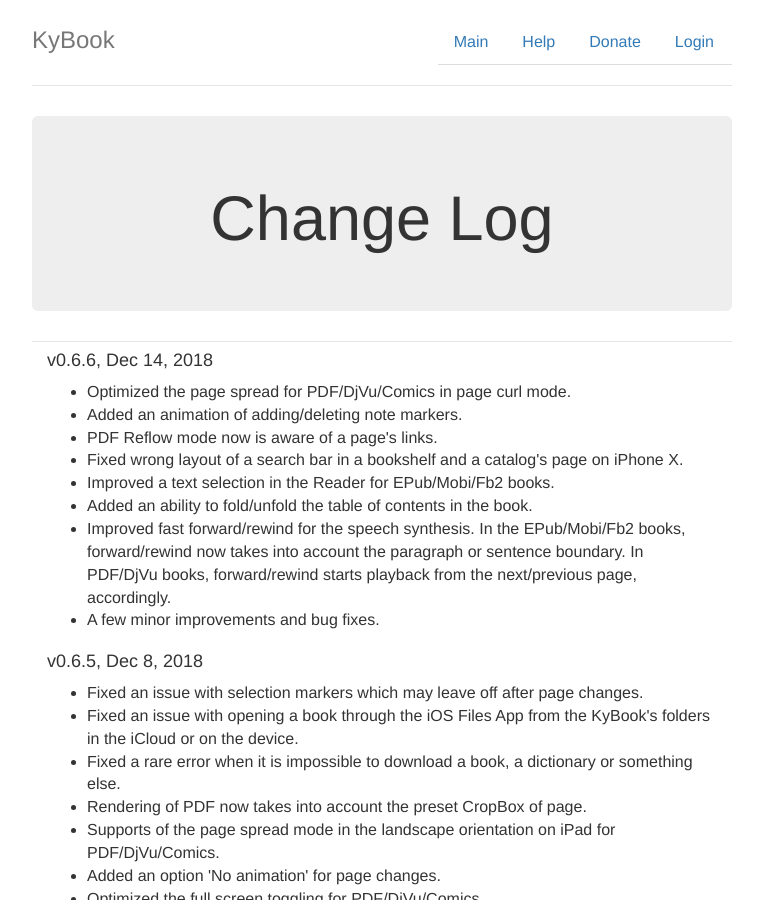
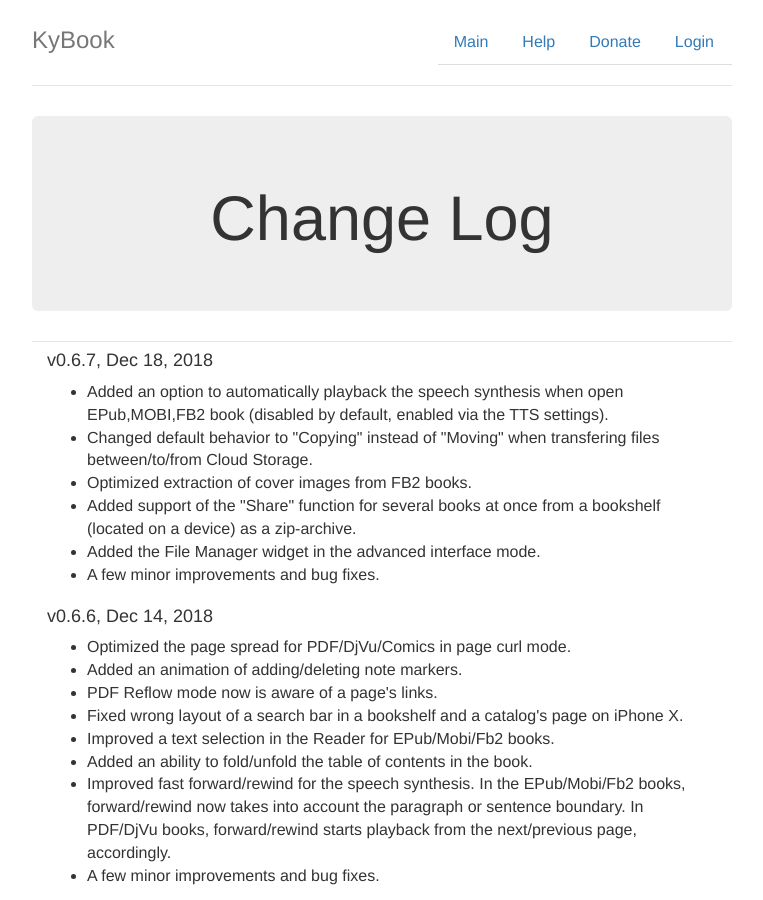
Before and after one commit to kolyvan/kybook-reader.com, a Jekyll site: the page built from changelog.html, in a window 1280 px wide and 900 px high. Shown: the whole window, without its empty margins (258-1021 px from the left). Built offline with Jekyll 4.4.1, drawn with Linux system fonts in a browser that asks for light colours.

Commit message:
update for app release v0.6.7

```diff
--- a/changelog.html
+++ b/changelog.html
@@ -5,6 +5,18 @@
 
 <div class="jumbotron">
 <h1>Change Log</h1>
+</div>
+
+<div class="col-lg-12">
+  <h4>v0.6.7, Dec 18, 2018</h4>
+  <ul>
+    <li>Added an option to automatically playback the speech synthesis when open EPub,MOBI,FB2 book (disabled by default, enabled via the TTS settings).</li>
+    <li>Changed default behavior to "Copying" instead of "Moving" when transfering files between/to/from Cloud Storage.</li>
+    <li>Optimized extraction of cover images from FB2 books.</li>
+    <li>Added support of the "Share" function for several books at once from a bookshelf (located on a device) as a zip-archive.</li>
+    <li>Added the File Manager widget in the advanced interface mode.</li>
+    <li>A few minor improvements and bug fixes.</li>
+  </ul>
 </div>
 
 <div class="col-lg-12">
--- a/index.html
+++ b/index.html
@@ -21,7 +21,7 @@
 </div>
 
 <div class="alert alert-success" role="alert">
-  <strong>December 14, 2018</strong> KyBook 3 v0.6.6 was released on the  <a href="http://itunes.apple.com/app/id1348198785">App Store</a>.
+  <strong>December 18, 2018</strong> KyBook 3 v0.6.7 was released on the  <a href="http://itunes.apple.com/app/id1348198785">App Store</a>.
   <br />
   <a href="/changelog.html">Change Log</a>
 </div>
--- a/ru/index.html
+++ b/ru/index.html
@@ -21,7 +21,7 @@
 </div>
 
 <div class="alert alert-success" role="alert">
-  <strong>14 Декабря 2018</strong> KyBook 3 v0.6.6 выпущен в <a href="https://itunes.apple.com/ru/app/kybook-3-ebook-reader/id1348198785?mt=8">App Store</a>.
+  <strong>18 Декабря 2018</strong> KyBook 3 v0.6.7 выпущен в <a href="https://itunes.apple.com/ru/app/kybook-3-ebook-reader/id1348198785?mt=8">App Store</a>.
   <br />
   <a href="/ru/changelog.html">История изменений</a>
 </div>
```
Also changed, not shown: ru/changelog.html (+12 -0 lines).
